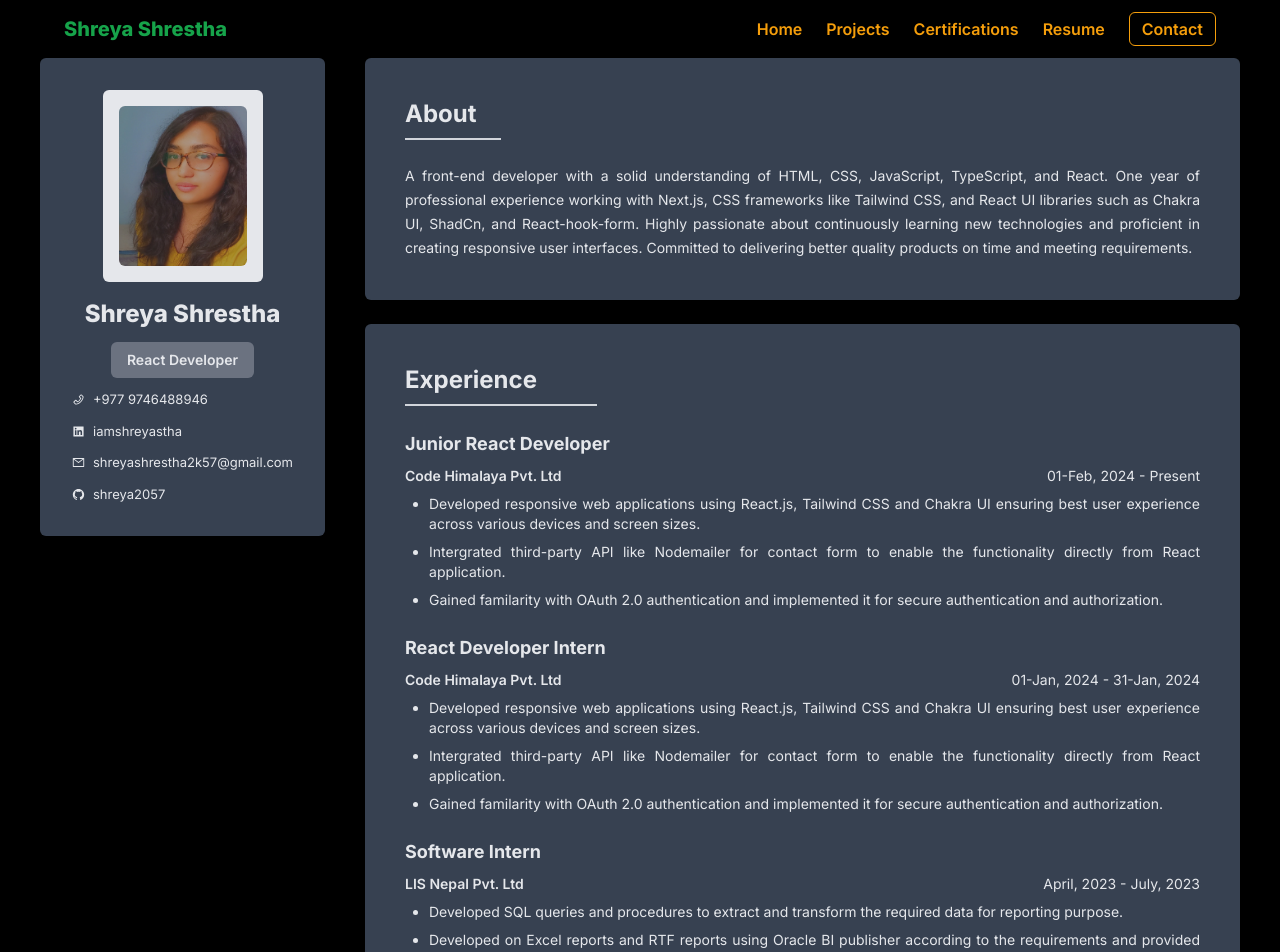
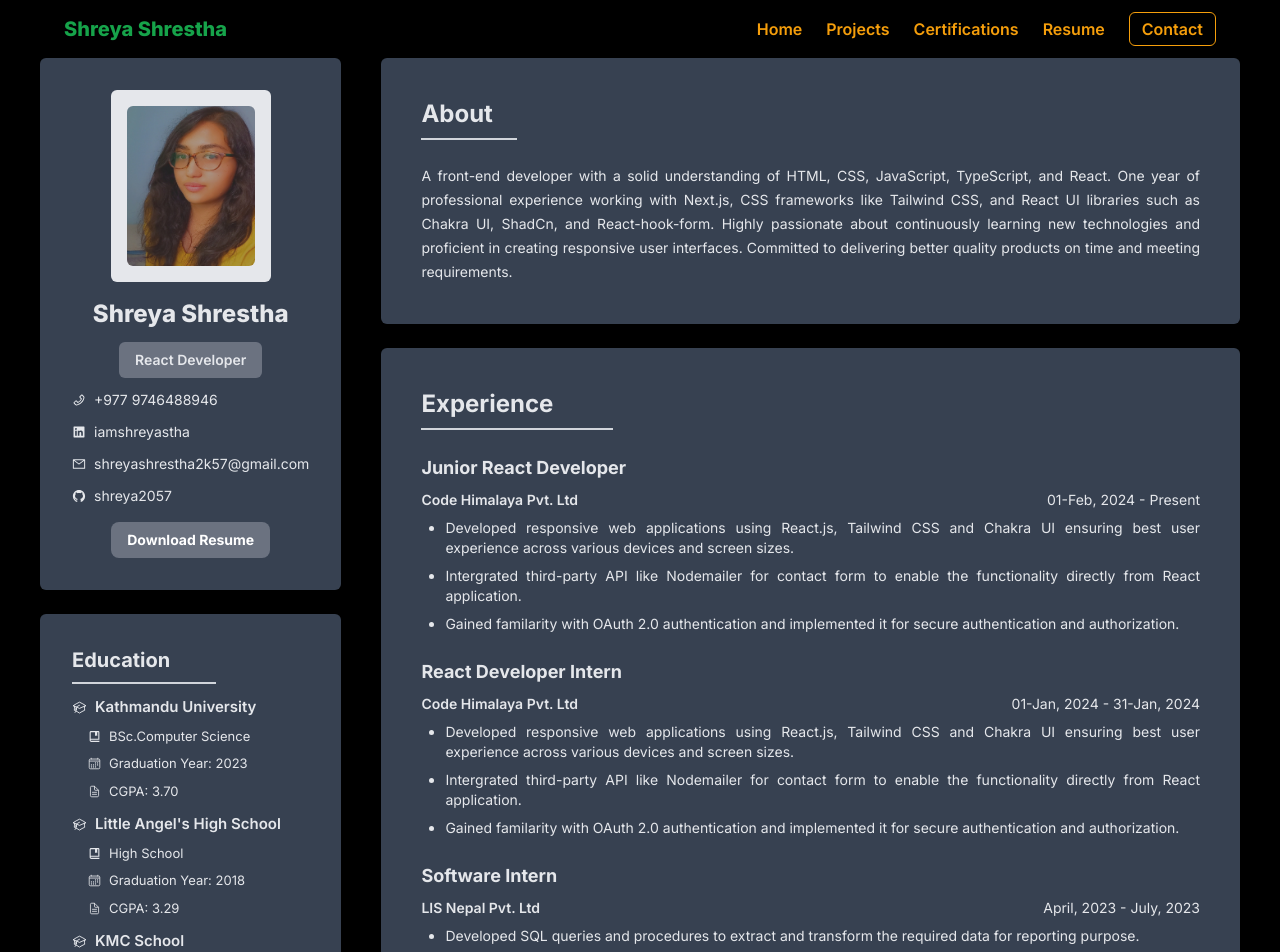
Before and after one commit to shreya2057/nextjs-portfolio, a Next.js app: page /resume in a window 1280 px wide. Shown: the top 952 px of the page. Built offline with nearby package versions, Linux system fonts and the light colour scheme.

Commit message:
feat: education level in resume

```diff
--- a/src/app/(screens)/resume/_components/Details.tsx
+++ b/src/app/(screens)/resume/_components/Details.tsx
@@ -1,4 +1,6 @@
+"use client";
 import { ResumeImage } from "@/nextjs-portfolio/assets/images";
+import { GreyButton } from "@/nextjs-portfolio/components/Buttons/GreyButton";
 import Image from "next/image";
 import {
   AiFillLinkedin,
@@ -23,7 +25,7 @@ export const Details = () => {
           React Developer
         </div>
 
-        <div className="flex flex-col gap-3 w-full justify-between text-[13px]">
+        <div className="flex flex-col gap-3 w-full justify-between text-sm">
           <span className="flex items-center gap-2">
             <AiOutlinePhone />
             <span>+977 9746488946</span>
@@ -46,6 +48,7 @@ export const Details = () => {
           </span>
         </div>
       </div>
+      <GreyButton text={"Download Resume"} onClickFunction={() => {}} />
     </div>
   );
 };
--- /dev/null
+++ b/src/app/(screens)/resume/_components/Education.tsx
@@ -0,0 +1,40 @@
+import { education } from "@/nextjs-portfolio/data/resume";
+import { BiBookBookmark } from "react-icons/bi";
+import { HiOutlineAcademicCap } from "react-icons/hi2";
+import { IoCalendarOutline, IoDocumentTextOutline } from "react-icons/io5";
+export const Education = () => {
+  return (
+    <div className="flex flex-col items-start bg-gray-700 p-8 rounded-md gap-4">
+      <div className="flex text-justify flex-col items-start gap-3 text-gray-200">
+        <div className="flex flex-col gap-2">
+          <p className="text-xl font-bold">Education</p>
+          <hr className="flex w-36 border-gray-300 border-[1.5px]" />
+        </div>
+        <div className="flex flex-col gap-3 w-full justify-between text-[15px]">
+          {education?.map(
+            ({ id, courseName, gpa, graduationYear, institution }) => (
+              <div className="flex flex-col gap-2" key={id}>
+                <span className="flex items-center gap-2">
+                  <HiOutlineAcademicCap />
+                  <span className="font-semibold">{institution}</span>
+                </span>
+                <span className="flex items-center gap-2 pl-4 text-[13px]">
+                  <BiBookBookmark />
+                  <span>{courseName}</span>
+                </span>
+                <span className="flex items-center gap-2 pl-4 text-[13px]">
+                  <IoCalendarOutline />
+                  <span>Graduation Year: {graduationYear}</span>
+                </span>
+                <span className="flex items-center gap-2 pl-4 text-[13px]">
+                  <IoDocumentTextOutline />
+                  <span>CGPA: {gpa}</span>
+                </span>
+              </div>
+            )
+          )}
+        </div>
+      </div>
+    </div>
+  );
+};
--- a/src/app/(screens)/resume/page.tsx
+++ b/src/app/(screens)/resume/page.tsx
@@ -3,17 +3,19 @@ import { Experience } from "./_components/Experience";
 import { ResumeProjects } from "./_components/ResumeProjects";
 import { Details } from "./_components/Details";
 import { About } from "./_components/About";
+import { Education } from "./_components/Education";
 
 export default function Resume() {
   return (
     <div className="flex w-full justify-center h-full px-10 gap-10">
-      <div className="md:flex-[20%]">
+      <div className="flex flex-col md:flex-[20%] gap-6">
         <Details />
+        <Education />
       </div>
-
       <div className="flex flex-col gap-6 flex-[75%]">
         <About />
         <Experience />
+        <ResumeProjects />
       </div>
     </div>
   );
--- /dev/null
+++ b/src/components/Buttons/GreyButton.tsx
@@ -0,0 +1,18 @@
+export const GreyButton = ({
+  text,
+  onClickFunction,
+}: {
+  text: string;
+  onClickFunction: () => void;
+}) => {
+  return (
+    <div>
+      <button
+        onClick={onClickFunction}
+        className="bg-gray-500 px-4 py-2 text-sm font-bold text-white rounded-lg hover:bg-gray-800 "
+      >
+        {text}
+      </button>
+    </div>
+  );
+};
--- a/src/data/resume.ts
+++ b/src/data/resume.ts
@@ -53,3 +53,27 @@ export const resumeProjects: ResumeProjectType[] = [
     tools: "HTML, CSS, JavaScript, Node.Js, and Mongo DB.",
   },
 ];
+
+export const education = [
+  {
+    id: 1,
+    institution: "Kathmandu University",
+    courseName: "BSc.Computer Science",
+    graduationYear: "2023",
+    gpa: "3.70",
+  },
+  {
+    id: 2,
+    institution: "Little Angel's High School",
+    courseName: "High School",
+    graduationYear: "2018",
+    gpa: "3.29",
+  },
+  {
+    id: 3,
+    institution: "KMC School",
+    courseName: "SLC",
+    graduationYear: "2016",
+    gpa: "3.65",
+  },
+];
```
Also changed, not shown: src/app/(screens)/resume/_components/About.tsx (+0 -9 lines).
